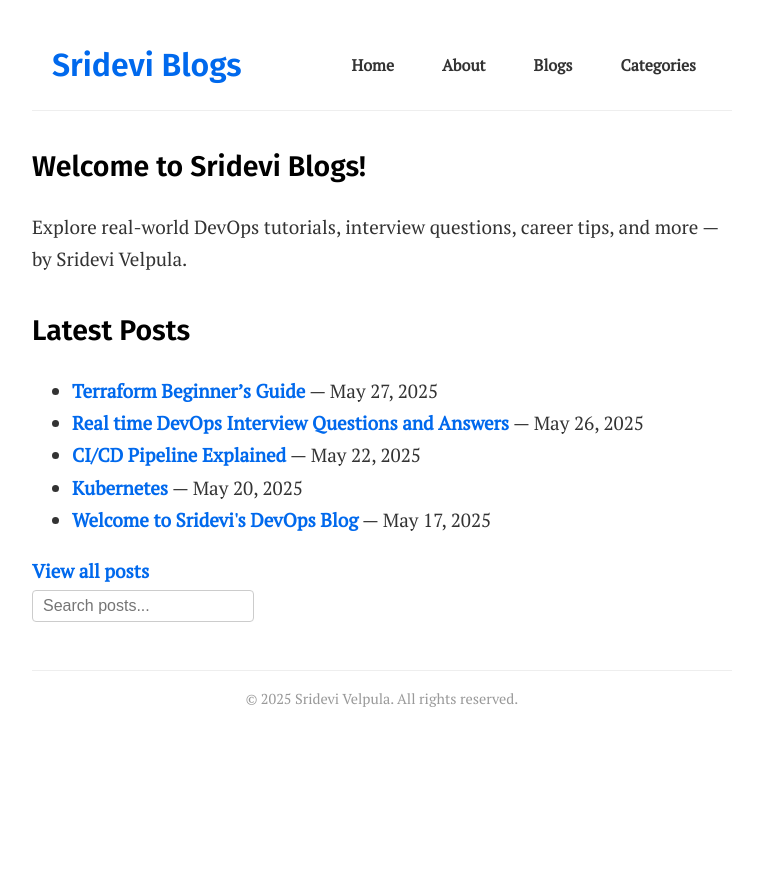
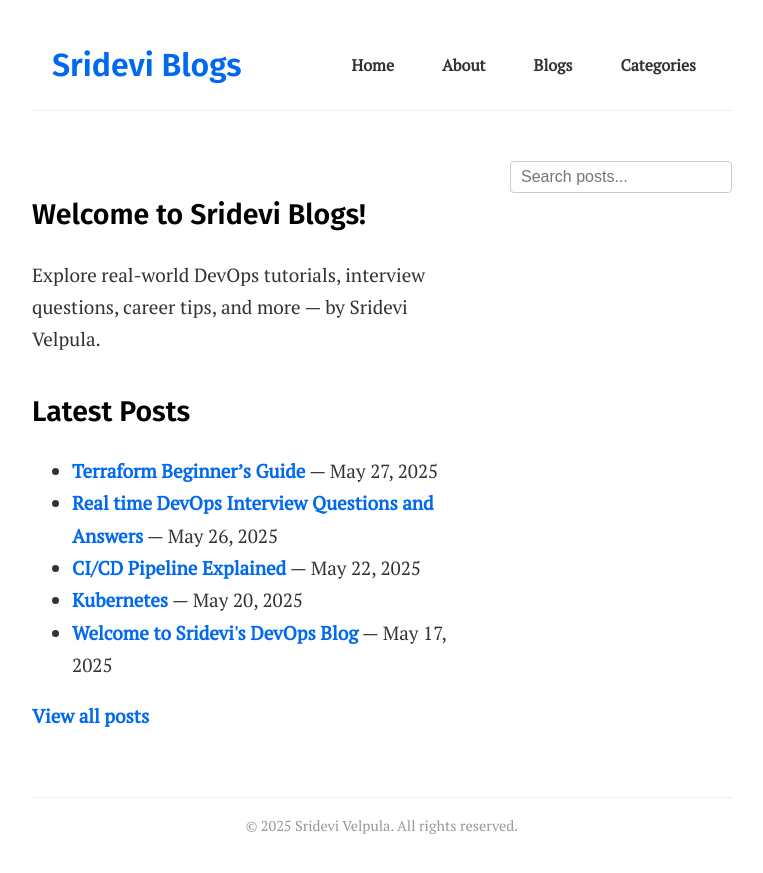
Before and after one commit to srideviblogs/srideviblogs.github.io, a Jekyll site: the page built from index.md, in a window 1280 px wide. Shown: the top 873 px of the page, without its empty margins (258-1021 px from the left). Built offline with Jekyll 4.4.1, drawn with Linux system fonts in a browser that asks for light colours.

Commit message:
Update custom.css

```diff
--- a/assets/css/custom.css
+++ b/assets/css/custom.css
@@ -89,12 +89,12 @@ header.site-header {
   position: absolute;
   top: 20px;
   right: 20px;
-  z-index: 1001; /* Stay above other elements */
+  z-index: 1001;
   background: none;
   border: none;
 }
 
-/* Search container */
+/* Search container (used in header, now removed from there) */
 #search-container {
   position: relative;
   margin-left: 20px;
@@ -169,6 +169,67 @@ header.site-header {
   text-align: center;
 }
 
+/* ===== Layout for Content + Right Sidebar ===== */
+.layout-container {
+  display: flex;
+  max-width: 1200px;
+  margin: 0 auto;
+  padding: 1rem 0;
+}
+
+.main-content {
+  flex: 3;
+  padding-right: 2rem;
+}
+
+.sidebar-right {
+  flex: 1;
+  max-width: 250px;
+  position: sticky;
+  top: 1rem;
+  align-self: flex-start;
+}
+
+/* Search Box inside Sidebar */
+.sidebar-right .search-box input {
+  width: 100%;
+  padding: 0.5rem;
+  font-size: 1rem;
+  border-radius: 6px;
+  border: 1px solid #ccc;
+}
+
+.sidebar-right .search-results {
+  background: #fff;
+  border: 1px solid #ccc;
+  box-shadow: 0 2px 8px rgba(0,0,0,0.1);
+  max-height: 300px;
+  overflow-y: auto;
+  margin-top: 0.25rem;
+  display: none;
+  z-index: 1000;
+  padding: 0.5rem;
+}
+
+.sidebar-right .search-results ul {
+  list-style: none;
+  margin: 0;
+  padding: 0;
+}
+
+.sidebar-right .search-results li {
+  padding: 0.4rem 0;
+}
+
+.sidebar-right .search-results li a {
+  color: #007acc;
+  text-decoration: none;
+}
+
+.sidebar-right .search-results li a:hover {
+  text-decoration: underline;
+}
+
 /* ===== Responsive for Mobile ===== */
 @media (max-width: 768px) {
   .site-header .container {
@@ -204,4 +265,21 @@ header.site-header {
     width: 90%;
     max-width: 300px;
   }
+
+  .layout-container {
+    flex-direction: column;
+  }
+
+  .main-content {
+    padding-right: 0;
+  }
+
+  .sidebar-right {
+    max-width: 100%;
+    margin-top: 1rem;
+  }
+
+  .sidebar-right .search-box input {
+    width: 100%;
+  }
 }
```
